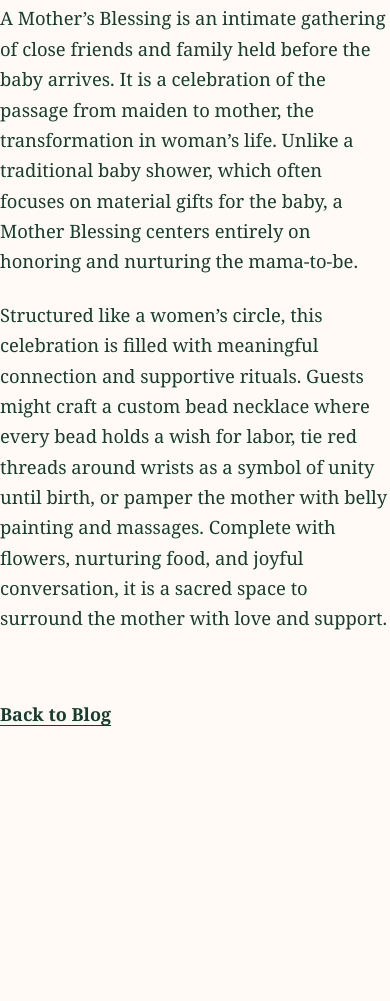
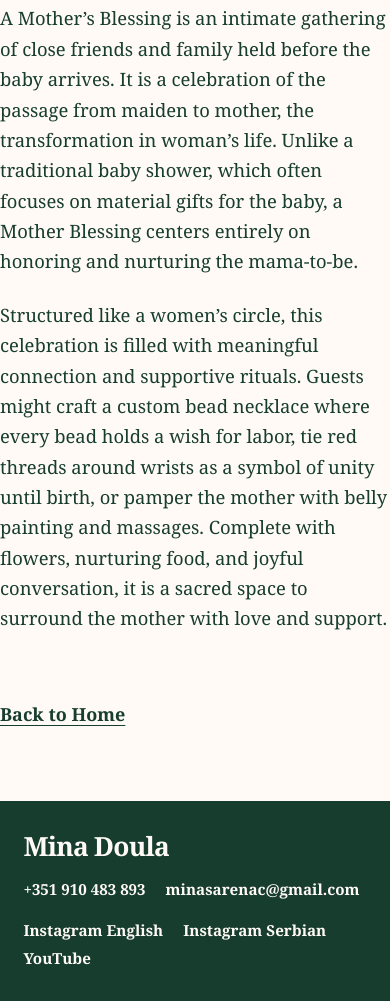
Before and after one commit to vuxanov/mina-doula, a plain HTML site: page blog/mothers-blessing.html in a window 390 px wide. Shown: the part 306-1307 px from the top of the page. Before the commit the page ends 1107 px from the top, so only its background shows below. Drawn offline with Linux system fonts and the light colour scheme.

Commit message:
Add contact footer to every page

```diff
--- a/blog/mothers-blessing.html
+++ b/blog/mothers-blessing.html
@@ -24,7 +24,8 @@
     <a class="skip-link" href="#main">Skip to content</a>
     <div class="page-shell">
       <header class="site-header"><a class="wordmark" href="../index.html#top" aria-label="Mina Doula home"><span>Mina</span><span>Doula</span></a><nav class="site-nav" aria-label="Primary navigation"><a href="../index.html#about">About me</a><a href="../index.html#services">Services</a><a href="../index.html#photography">Photography</a><a href="../index.html#journal">Blog</a><a href="../index.html#faq">FAQ</a><a class="nav-contact" href="../index.html#contact">Contact me</a></nav></header>
-      <main id="main" class="blog-post-main"><article class="blog-post"><h1>What is a Mother Blessing ceremony?</h1><div class="blog-post-copy"><p>A Mother’s Blessing is an intimate gathering of close friends and family held before the baby arrives. It is a celebration of the passage from maiden to mother, the transformation in woman’s life. Unlike a traditional baby shower, which often focuses on material gifts for the baby, a Mother Blessing centers entirely on honoring and nurturing the mama-to-be.</p><p>Structured like a women’s circle, this celebration is filled with meaningful connection and supportive rituals. Guests might craft a custom bead necklace where every bead holds a wish for labor, tie red threads around wrists as a symbol of unity until birth, or pamper the mother with belly painting and massages. Complete with flowers, nurturing food, and joyful conversation, it is a sacred space to surround the mother with love and support.</p></div><a class="blog-post-return" href="../index.html#journal">Back to Blog</a></article></main>
+      <main id="main" class="blog-post-main"><article class="blog-post"><h1>What is a Mother Blessing ceremony?</h1><div class="blog-post-copy"><p>A Mother’s Blessing is an intimate gathering of close friends and family held before the baby arrives. It is a celebration of the passage from maiden to mother, the transformation in woman’s life. Unlike a traditional baby shower, which often focuses on material gifts for the baby, a Mother Blessing centers entirely on honoring and nurturing the mama-to-be.</p><p>Structured like a women’s circle, this celebration is filled with meaningful connection and supportive rituals. Guests might craft a custom bead necklace where every bead holds a wish for labor, tie red threads around wrists as a symbol of unity until birth, or pamper the mother with belly painting and massages. Complete with flowers, nurturing food, and joyful conversation, it is a sacred space to surround the mother with love and support.</p></div><a class="blog-post-return" href="../index.html">Back to Home</a></article></main>
+      <footer class="site-footer"><a class="wordmark" href="../index.html" aria-label="Mina Doula home"><span>Mina</span><span>Doula</span></a><div class="footer-contact"><a href="tel:+351910483893">+351 910 483 893</a><a href="mailto:minasarenac@gmail.com">minasarenac@gmail.com</a></div><div class="footer-socials"><a href="https://www.instagram.com/minadoula.pt/" target="_blank" rel="noreferrer">Instagram English</a><a href="https://www.instagram.com/_mama_sutra__?stkn=MW9pOHY4OGxkaHBrdQ==" target="_blank" rel="noreferrer">Instagram Serbian</a><a href="https://www.youtube.com/@MamasutraTV" target="_blank" rel="noreferrer">YouTube</a></div></footer>
     </div>
   </body>
 </html>
--- a/styles-feminine.css
+++ b/styles-feminine.css
@@ -211,12 +211,18 @@ details p { max-width: 45rem; padding-bottom: 1.2rem; }
 .social-link:hover, .social-link:focus-visible { padding-left: .6rem; color: var(--rose); }
 .social-handle { grid-column: 2; color: var(--soft-ink); font-size: .92rem; font-weight: 500; }
 
+.site-footer { display: grid; grid-template-columns: minmax(10rem, 1fr) minmax(15rem, auto) minmax(14rem, auto); gap: 1.25rem clamp(1.5rem, 4vw, 4rem); align-items: center; padding: 2rem clamp(1.25rem, 6vw, 6.5rem); color: var(--cream); background: var(--forest); }
+.site-footer .wordmark { color: inherit; }
+.footer-contact, .footer-socials { display: flex; flex-wrap: wrap; gap: .5rem 1.25rem; font-family: var(--ui); font-size: .95rem; font-weight: 600; line-height: 1.35; }
+.site-footer a { color: inherit; text-decoration: none; }
+.footer-contact a:hover, .footer-contact a:focus-visible, .footer-socials a:hover, .footer-socials a:focus-visible { color: var(--blush); text-decoration: underline; text-underline-offset: .22em; }
+
 
 @media (max-width: 900px) {
   .hero { grid-template-columns: 1fr; grid-template-areas: "copy" "image" "facts"; min-height: auto; }
   .hero-image { min-height: 30rem; }
   .hero-image img { min-height: 28rem; }
-  .about, .credentials, .faq, .contact, .testimonials { grid-template-columns: 1fr; }
+  .about, .credentials, .faq, .contact, .testimonials, .site-footer { grid-template-columns: 1fr; }
   .about-image { max-width: 26rem; transform: none; }
   .services-intro { grid-template-columns: 1fr; gap: .5rem; }
   .journal-list { grid-template-columns: 1fr; }
```
Also changed, not shown: blog/doula-vs-midwife.html (+2 -1 lines), blog/home-birth-portugal.html (+2 -1 lines), gallery.html (+1 -0 lines), index.html (+1 -4 lines).
